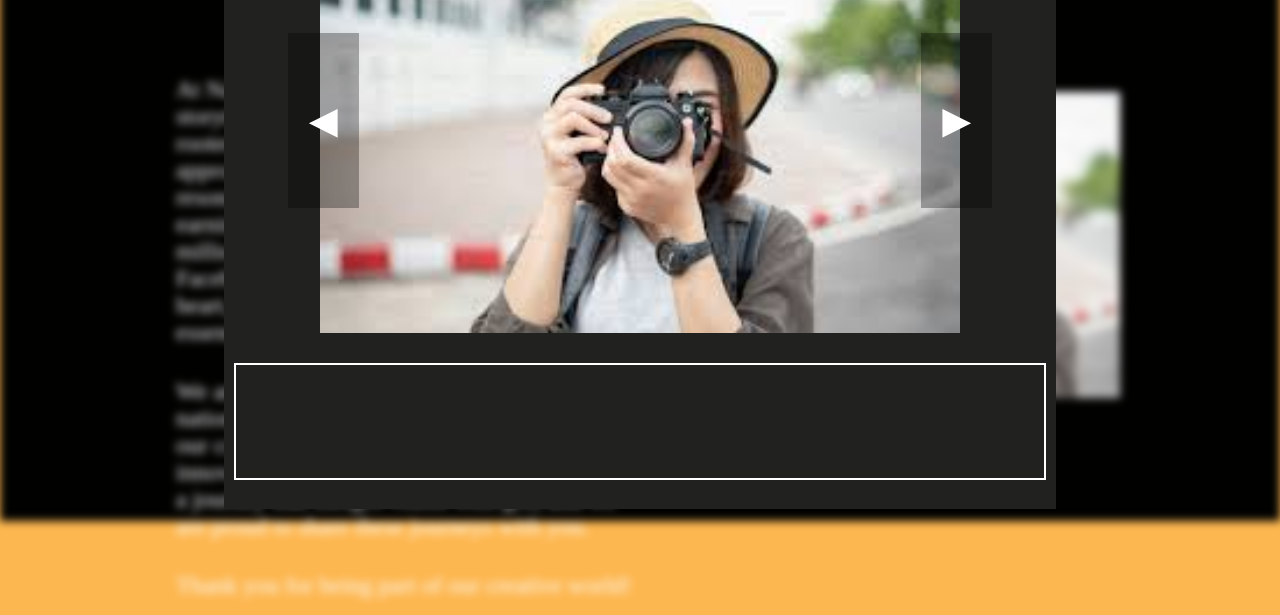
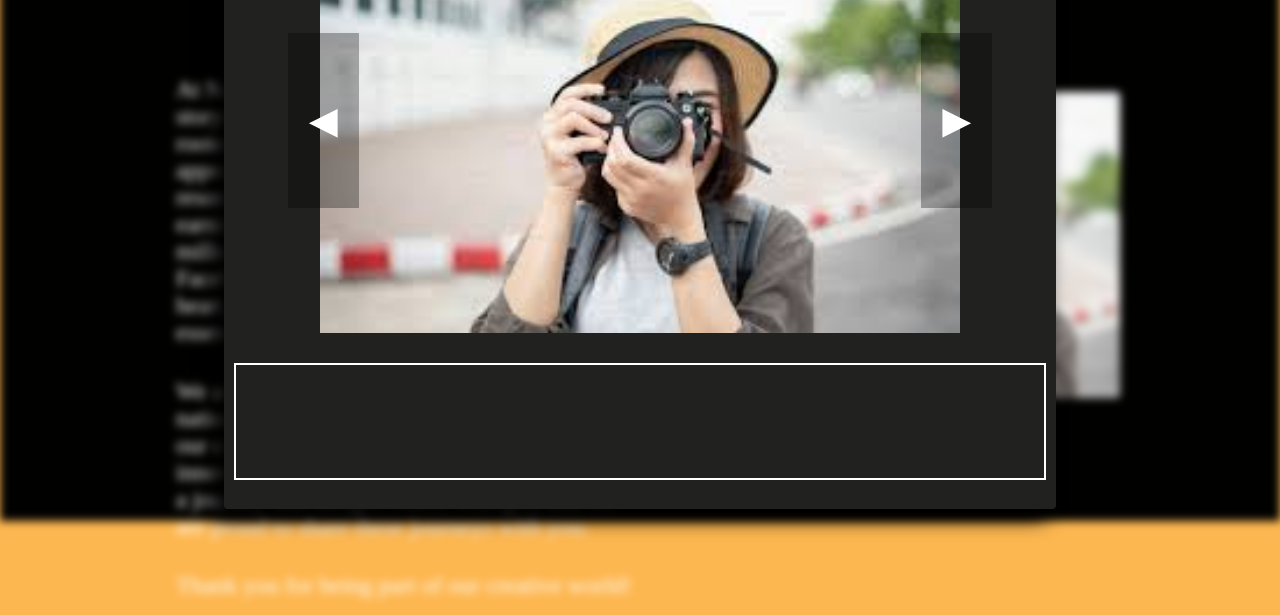
Before and after one commit to PiyushBose/Nandonik, a plain HTML site: page index.html in a window 1280 px wide. Both pictures are taken after a click on the link "Gallery". Shown: the part 211-826 px from the top of the page. Drawn offline with Linux system fonts and the light colour scheme.

Commit message:
Minor UI changes

```diff
--- a/style.css
+++ b/style.css
@@ -76,6 +76,11 @@ p{
     margin: 7rem 2rem 2rem 2rem;
     background-image: url("img.jpeg");
     background-size: cover;
+    border-radius: 4px;
+}
+
+#gallery:hover{
+    border: 3px solid #fc2e20;
 }
 
 .gallery-modal{
@@ -86,7 +91,8 @@ p{
     left: 17.5vw;
     top: 10vh;
     z-index: 1;
-    /* box-shadow: -10px 10px 20px #7a7a77; */
+    box-shadow: -10px 10px 20px #000;
+    border-radius: 4px;
     display: flex;
     flex-direction: column;
     align-items: center;
```
